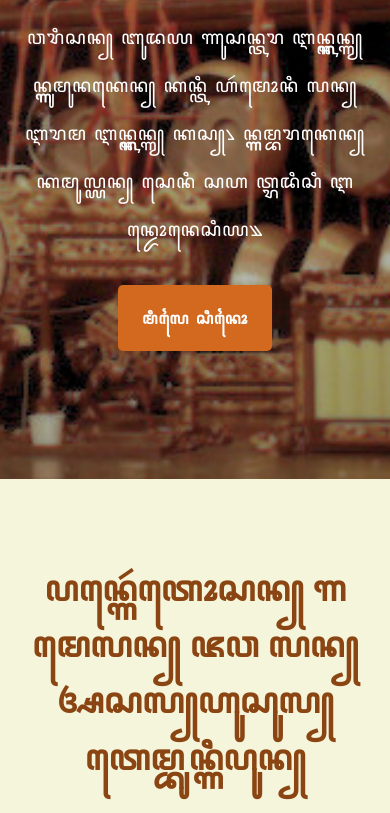
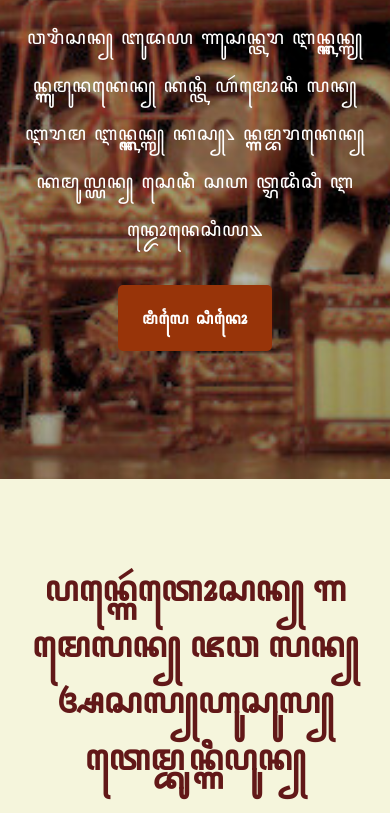
Before and after one commit to jessey444/Gamelan-Nusantara, a plain HTML site: page Index.html in a window 390 px wide. Shown: the part 650-1463 px from the top of the page. Drawn offline with Linux system fonts and the light colour scheme.

Commit message:
Refactor CSS variables and improve styles
Updated CSS variables for primary and secondary colors, and adjusted styles for header, hero section, and responsive design.

```diff
--- a/Style.css
+++ b/Style.css
@@ -1,7 +1,7 @@
         :root {
-            --primary: #8B4513;
-            --secondary: #D2691E;
-            --accent: #CD853F;
+            --primary: #621818;
+            --secondary: #983409;
+            --accent: #c0762c;
             --light: #F5F5DC;
             --dark: #3E2723;
             --text: #333333;
```
